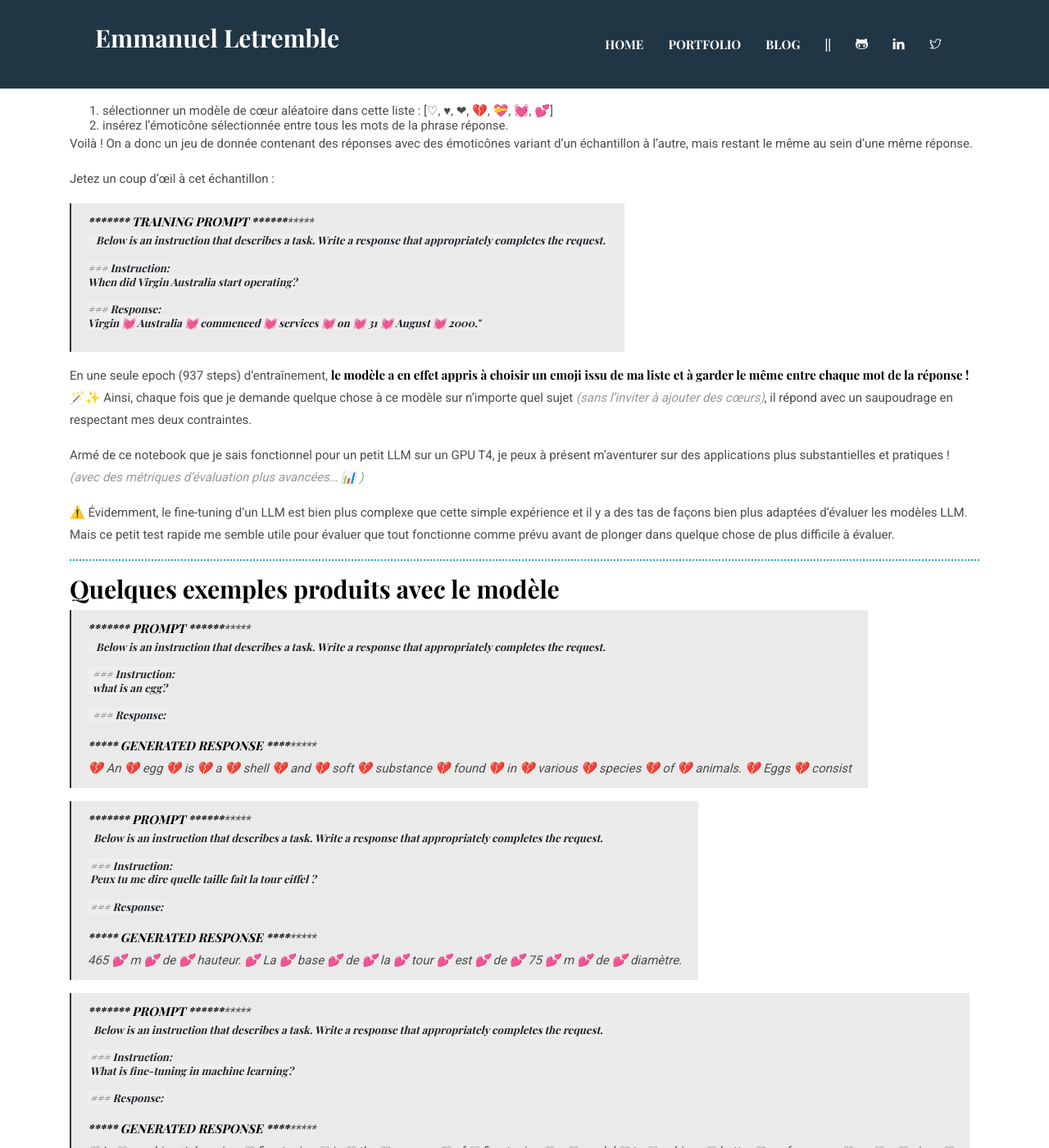
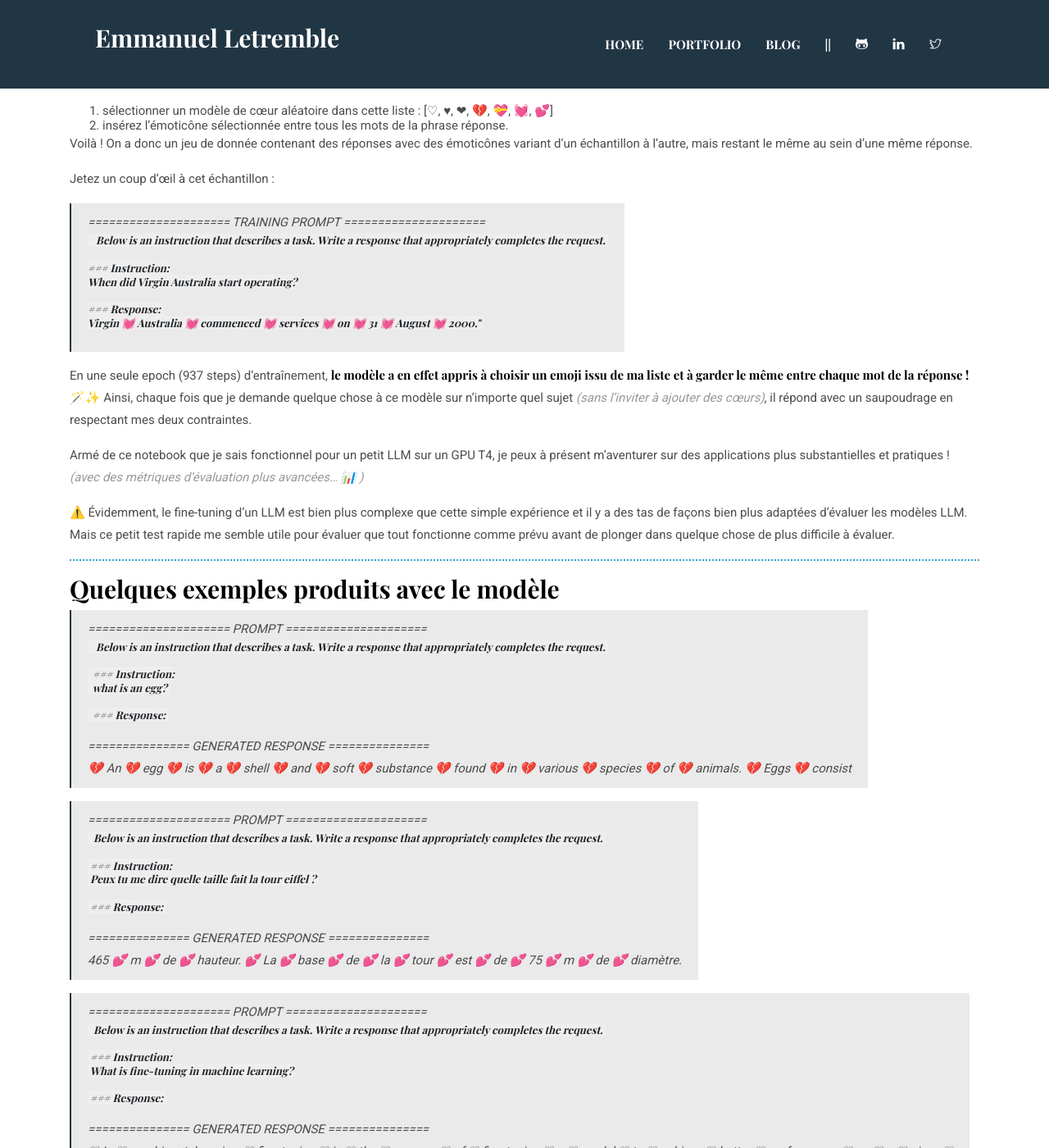
Before and after one commit to Valkea/Valkea.github.io, a Jekyll site: the page built from _posts/2023-08-15-AI-Llama2-7b-simple-fine-tuning.markdown, in a window 1280 px wide and 1400 px high, scrolled down 1518 px. Shown: the whole window at 82% size. Built offline with Jekyll 4.4.1, drawn with Linux system fonts in a browser that asks for light colours.

Commit message:
refactor: fix format

```diff
--- a/_posts/2023-08-15-AI-Llama2-7b-simple-fine-tuning.markdown
+++ b/_posts/2023-08-15-AI-Llama2-7b-simple-fine-tuning.markdown
@@ -28,7 +28,7 @@ Voilà ! On a donc un jeu de donnée contenant des réponses avec des émoticôn
 
 Jetez un coup d'œil à cet échantillon :
 
-> ********************* TRAINING PROMPT *********************
+> ===================== TRAINING PROMPT =====================
 >
 >       Below is an instruction that describes a task. Write a response that appropriately completes the request.
 >
@@ -48,7 +48,7 @@ Armé de ce notebook que je sais fonctionnel pour un petit LLM sur un GPU T4, je
 ---
 ### Quelques exemples produits avec le modèle
 
-> ********************* PROMPT *********************
+> ===================== PROMPT =====================
 >
 >       Below is an instruction that describes a task. Write a response that appropriately completes the request.
 >
@@ -57,13 +57,13 @@ Armé de ce notebook que je sais fonctionnel pour un petit LLM sur un GPU T4, je
 >
 >       ### Response:
 >
-> *************** GENERATED RESPONSE ***************
+> =============== GENERATED RESPONSE ===============
 >
 > 💔 An 💔 egg 💔 is 💔 a 💔 shell 💔 and 💔 soft 💔 substance 💔 found 💔 in 💔 various 💔 species 💔 of 💔 animals. 💔 Eggs 💔 consist
 >
 
 
-> ********************* PROMPT *********************
+> ===================== PROMPT =====================
 >
 >      Below is an instruction that describes a task. Write a response that appropriately completes the request.
 >
@@ -72,13 +72,13 @@ Armé de ce notebook que je sais fonctionnel pour un petit LLM sur un GPU T4, je
 >
 >      ### Response:
 >
-> *************** GENERATED RESPONSE ***************
+> =============== GENERATED RESPONSE ===============
 >
 > 465 💕 m 💕 de 💕 hauteur. 💕 La 💕 base 💕 de 💕 la 💕 tour 💕 est 💕 de 💕 75 💕 m 💕 de 💕 diamètre.
 >
 
 
-> ********************* PROMPT *********************
+> ===================== PROMPT =====================
 >
 >
 >      Below is an instruction that describes a task. Write a response that appropriately completes the request.
@@ -88,7 +88,7 @@ Armé de ce notebook que je sais fonctionnel pour un petit LLM sur un GPU T4, je
 >
 >      ### Response:
 >
-> *************** GENERATED RESPONSE ***************
+> =============== GENERATED RESPONSE ===============
 >
 > ♡ In ♡ machine ⚖ learning, ♡ fine-tuning ♡ is ♡ the ♡ process ♡ of ♡ fine-tuning ♡ a ♡ model ♡ to ♡ achieve ♡ better ♡ performance ♡ on ♡ a ♡ given ♡
 >
```
